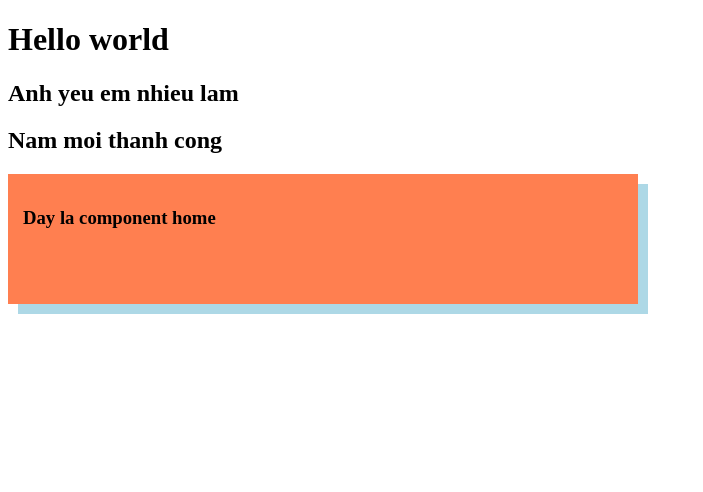
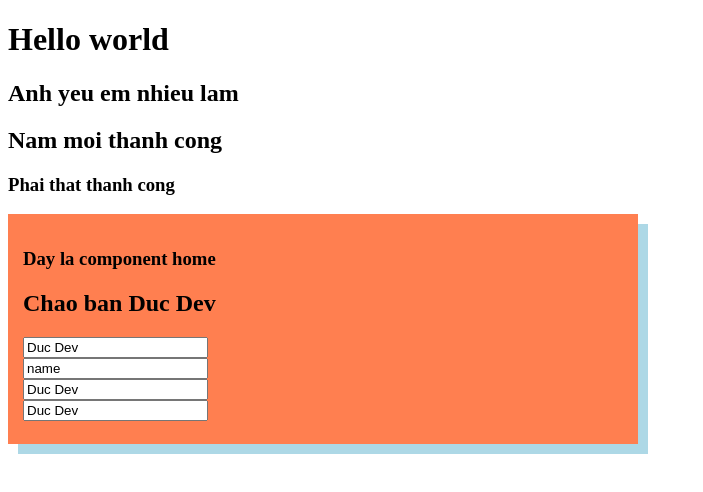
Before and after one commit to DucCoderXTND/Learn-Angular, an Angular app: page / in a window 1280 px wide. Shown: the top 492 px of the page, without its empty margins (0-703 px from the left). Built offline with nearby package versions, Linux system fonts and the light colour scheme.

Commit message:
Data biding propoties: Connect values from code to Html

```diff
--- a/src/app/app.component.html
+++ b/src/app/app.component.html
@@ -1,5 +1,5 @@
 <h1>Hello world</h1>
 <h2>Anh yeu em nhieu lam</h2>
 <h2>Nam moi thanh cong</h2>
-
+<h3>Phai that thanh cong</h3>
 <app-home></app-home>
--- a/src/app/home/home.component.css
+++ b/src/app/home/home.component.css
@@ -1,6 +1,6 @@
 .test {
   width: 600px;
-  height: 100px;
+  height: 200px;
   padding: 15px;
   background-color: coral;
   box-shadow: 10px 10px lightblue;
--- a/src/app/home/home.component.html
+++ b/src/app/home/home.component.html
@@ -1,3 +1,11 @@
 <div class="test">
-      <h3>Day la component home</h3>
+  <h3>Day la component home</h3>
+  <h2>Chao ban {{ name }}</h2>
+  <input value="{{name}}"/>
+  <br>
+  <input value="name">
+  <br>
+  <input [value]="name" title="Day la {{name}}">
+  <br>
+  <input [value]="name" [title]="'Day la '+ name">
 </div>
--- a/src/app/home/home.component.ts
+++ b/src/app/home/home.component.ts
@@ -1,4 +1,4 @@
-import { Component } from '@angular/core';
+import { Component, OnInit } from '@angular/core';
 
 @Component({
   selector: 'app-home',
@@ -7,6 +7,12 @@ import { Component } from '@angular/core';
   templateUrl: './home.component.html',
   styleUrl: './home.component.css'
 })
-export class HomeComponent {
+export class HomeComponent implements OnInit {
+
+  name = 'Duc Dev';
+  constructor(){}
+  ngOnInit(): void {
+
+  }
 
 }
```
